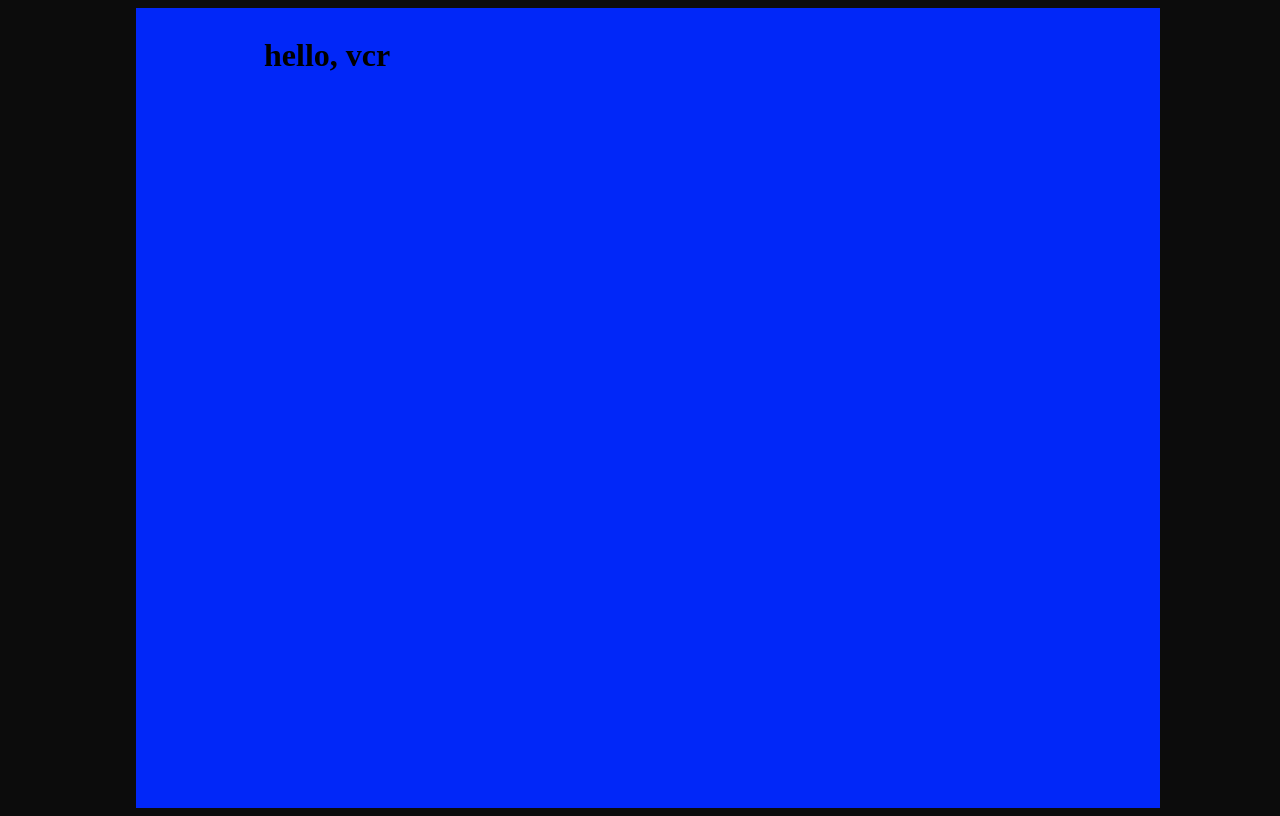
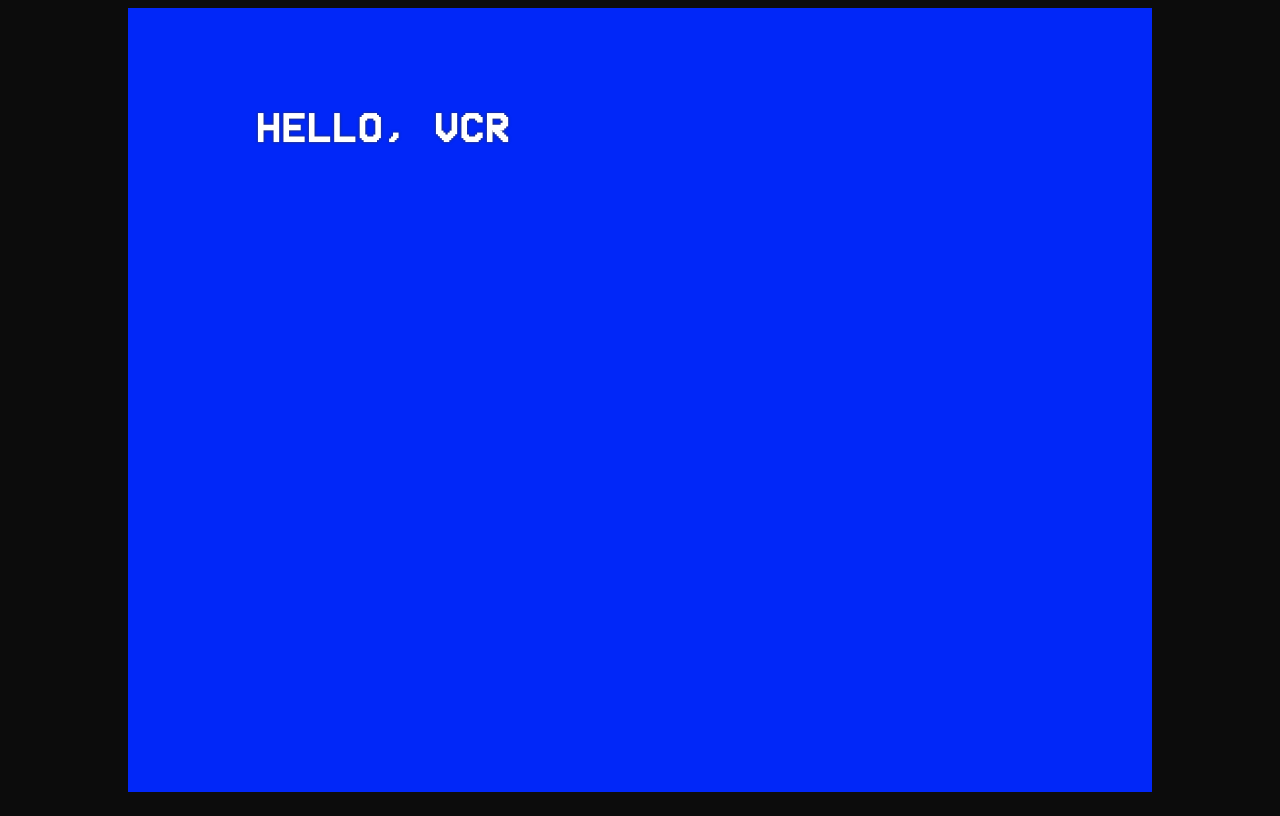
Before and after one commit to jonashcroft/jonashcroft, a Nuxt app: page / in a window 1280 px wide. Built offline with nearby package versions, Linux system fonts and the light colour scheme.

Commit message:
BUILD: Add basic turn-on, AV-1 and intro animations

```diff
--- a/assets/styles/components/vcr.scss
+++ b/assets/styles/components/vcr.scss
@@ -3,7 +3,114 @@
 
 .tv-screen {
   width:  80vw;
-  height: 100vh;
-  padding: 8px 10vw;
+  height: calc(100vh - 16px);
+  padding: 5vw 10vw;
   background-color: $COLOR_SCREEN_BACKGROUND;
+  font-family: 'VCR OSD Mono';
+  text-transform: uppercase;
+  position: relative;
+  animation: turn-on 4s linear;
+
+  &__init {
+    position: absolute;
+    top: 0;
+    left: 0;
+    bottom: 0;
+    right: 0;
+    z-index: 1;
+    color: #00be00;
+    filter: blur(0.4px);
+    animation: 0.1s infinite linear glitch;
+    text-shadow: 0px 0px 3px #333333;
+    visibility: hidden;
+    pointer-events: none;
+    animation: channel 6s linear;
+    animation-fill-mode: forwards;
+    pointer-events: none;
+    padding: 5vw 10vw;
+    font-size: 2.5em;
+  }
+
+  &__white-text {
+    color: #FFFFFF;
+    filter: blur(0.4px);
+    animation: 0.1s infinite linear glitch;
+    text-shadow: 0px 0px 3px #333333;
+    font-size: 2.5em;
+    font-kerning: normal;
+    line-height: 1.4;
+    -webkit-font-smoothing: antialiased;
+    letter-spacing: 2px;
+    font-weight: bold;
+  }
 }
+
+
+
+
+@keyframes glitch{
+  0%   { transform: translateX( 0.0px) }
+  25%  { transform: translateX(-0.5px) }
+  50%  { transform: translateX( 0.0px) }
+  75%  { transform: translateX( 0.5px) }
+  100% { transform: translateX( 0.0px) }
+}
+
+@keyframes channel{
+  0%{
+      visibility:hidden;
+  }
+  20%{
+      visibility:hidden;
+  }
+  21%{
+      visibility:visible;
+  }
+  100%{
+      visibility:hidden;
+  }
+}
+
+/*-------------
+'Turn On' animation - distorts the screen
+in a CRT kind of way.
+--------------*/
+
+@keyframes turn-on{
+  0%{
+    transform:scale(1,0.8) translate3d(0,0,0);
+    filter: brightness(30);
+    opacity: 1;
+    background: black;
+  }
+  3.5%{
+    transform:scale(1,0.8) translate3d(0,100%,0);
+  }
+
+  3.6%{
+    transform:scale(1,0.8) translate3d(0,-100%,0);
+    opacity:1;
+  }
+
+  9%{
+    transform:scale(1.3,0.6) translate3d(0,100%,0);
+    filter:brightness(30);
+    opacity:0;
+  }
+
+  11%{
+    transform:scale(1,1) translate3d(0,0,0);
+    filter:contrast(0) brightness(0);
+    opacity:0;
+  }
+
+  55%{
+    background: $COLOR_SCREEN_BACKGROUND;
+  }
+
+  100%{
+    transform:scale(1,1) translate3d(0,0,0);
+    background: $COLOR_SCREEN_BACKGROUND;
+    opacity:1;
+  }
+}
--- a/assets/styles/global/base.scss
+++ b/assets/styles/global/base.scss
@@ -1,12 +1,19 @@
 html {
   box-sizing: border-box;
 }
+
 *, *:before, *:after {
   box-sizing: inherit;
 }
 
+@font-face {
+  font-family: 'VCR OSD Mono';
+  font-style: normal;
+  font-weight: normal;
+  src: local('VCR OSD Mono'), url('../../fonts/VCR_OSD_MONO.woff') format('woff');
+}
+
 body {
-  /* Display & Box Model */
   width: 100vw;
   height: 100vh;
   display: flex;
@@ -15,4 +22,7 @@
   align-content: center;
   overflow: hidden;
   background-color: #0c0c0c;
+  font-size: 16px;
+  margin: 0;
+  padding: 0;
 }
--- /dev/null
+++ b/assets/styles/global/config.scss
@@ -0,0 +1,10 @@
+// px to em conversion
+$SIZE_BODY_DEFAULT: 16;
+
+@mixin background-red {
+  background: red;
+}
+
+@function em($pixels, $context: $SIZE_BODY_DEFAULT) {
+  @return #{$pixels/$context}em;
+}
--- a/assets/styles/global/main.scss
+++ b/assets/styles/global/main.scss
@@ -1 +1,2 @@
-@import 'base'
+@import 'base';
+@import 'config'
--- a/components/Vcr.vue
+++ b/components/Vcr.vue
@@ -1,6 +1,8 @@
 <template>
   <div class="tv-screen">
-    <h1>hello, vcr</h1>
+    <div class="tv-screen__init">AV-1</div>
+
+    <h1 class="tv-screen__white-text">hello, vcr</h1>
   </div>
 </template>
 
```
Also changed, not shown: assets/fonts/VCR_OSD_MONO.woff (added).
